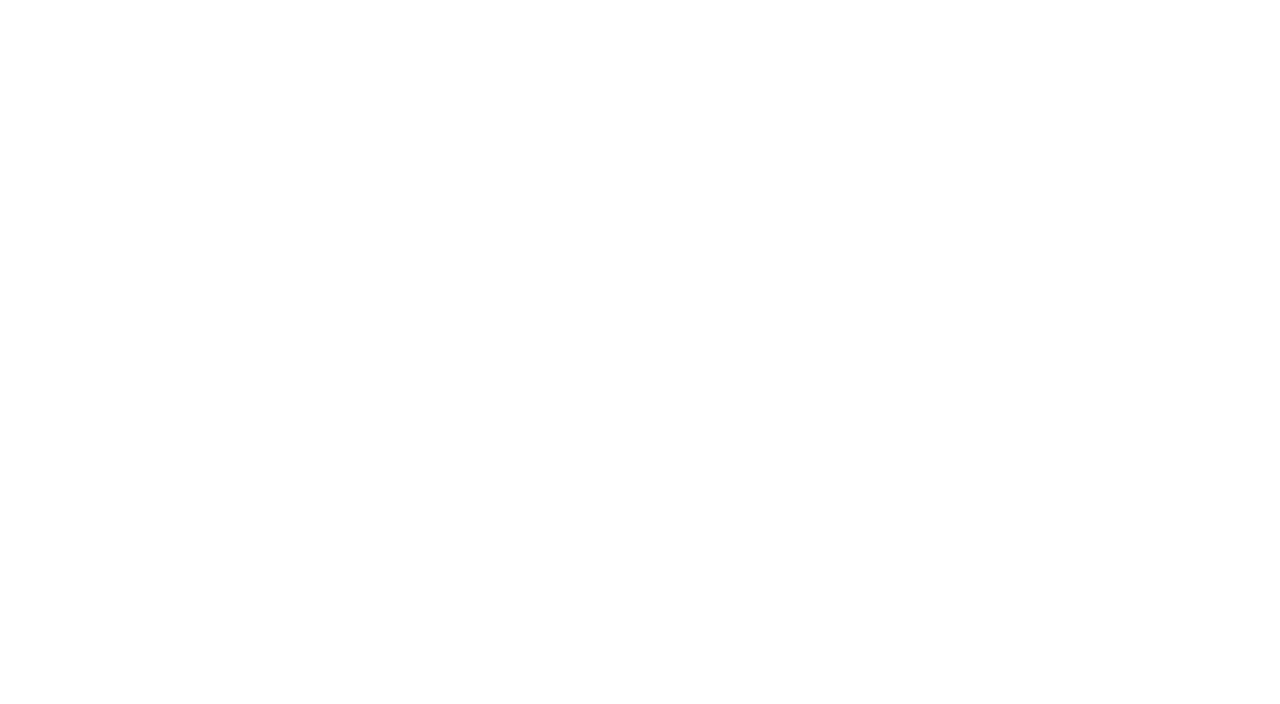
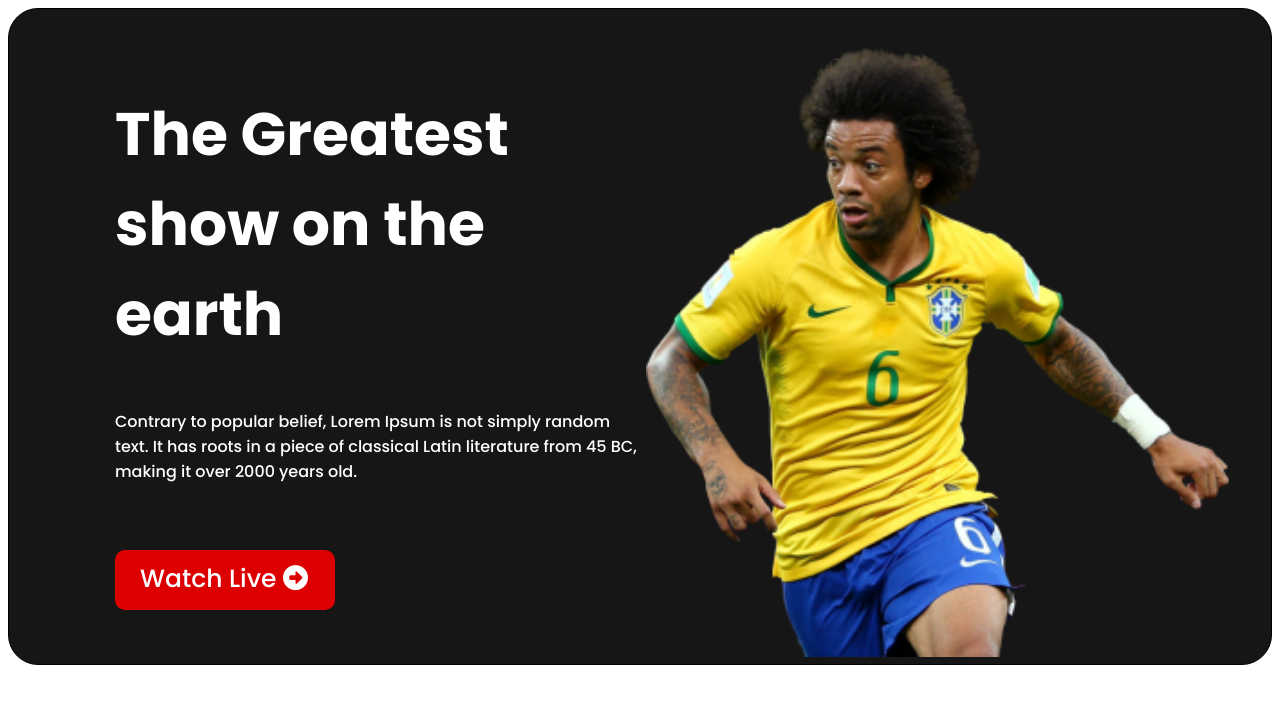
Before and after one commit to Dianot-Hossain/Assignment-2, a plain HTML site: page index.html in a window 1280 px wide. Drawn offline with Linux system fonts and the light colour scheme.

Commit message:
Top part added

```diff
--- a/Styles.css
+++ b/Styles.css
@@ -0,0 +1,67 @@
+@import url('https://fonts.googleapis.com/css2?family=Poppins:wght@500;700&family=Roboto+Slab:wght@500&display=swap');
+
+body {
+    font-family: 'Poppins', sans-serif;
+}
+
+main {
+    display: flex;
+    justify-content: center;
+}
+
+.container {
+    width: 1321px;
+    background-color: #161616;
+    border-radius: 30px;
+    border: 1px solid;
+}
+
+.columns {
+    display: grid;
+    grid-template-columns: repeat(2, 1fr);
+}
+
+.col-1 {
+    width: 531px;
+    height: 424px;
+    left: 246px;
+    top: 161px;
+    margin-left: 106px;
+}
+
+.big-text {
+    color: #FFFFFF;
+    font-size: 40px;
+    margin-top: 80px;
+}
+
+.small-text {
+    color: #FFFFFF;
+    font-size: 16px;
+}
+
+.live-button {
+    background: #DD0000;
+    border-radius: 10px;
+    padding: 10px 25px;
+    font-size: 25px;
+    width: 170px;
+    height: 40px;
+}
+
+.button {
+    color: #FFFFFF;
+    text-decoration: none;
+}
+
+.fa-circle-right {
+    color: #FFFFFF;
+}
+
+.col-2 img {
+    width: 583px;
+    height: 613px;
+    left: 801px;
+    top: 83px;
+    margin-top: 35px;
+}
--- a/index.html
+++ b/index.html
@@ -5,11 +5,43 @@
     <meta charset="UTF-8">
     <meta http-equiv="X-UA-Compatible" content="IE=edge">
     <meta name="viewport" content="width=device-width, initial-scale=1.0">
-    <title>Document</title>
+    <title>Football Mania</title>
+    <link rel="stylesheet" href="Styles.css">
+    <script src="https://kit.fontawesome.com/5f75f8dbcc.js" crossorigin="anonymous"></script>
 </head>
 
 <body>
+    <header>
+        <!--------------------------
+        Code for the top part
+    ---------------------------->
+        <main>
+            <section class="container">
+                <div class="columns">
+                    <div class="col-1">
+                        <div class="big-text">
+                            <h1>The Greatest show on the earth</h1>
+                        </div>
 
+                        <div class="small-text">
+                            <p>Contrary to popular belief, Lorem Ipsum is not simply
+                                random text. It has roots in a piece of classical Latin literature from 45 BC,
+                                making it over 2000 years old.</p>
+                        </div>
+                        <br><br>
+                        <div class="live-button">
+                            <a class="button" href="">Watch Live</a>
+                            <i class="fa-solid fa-circle-right"></i>
+                        </div>
+                    </div>
+                    <div class="col-2">
+                        <img src="world-cup-main/assets/Banner Image.png" alt="">
+                    </div>
+
+                </div>
+            </section>
+        </main>
+    </header>
 </body>
 
 </html>
```
